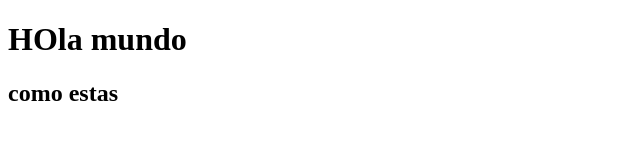
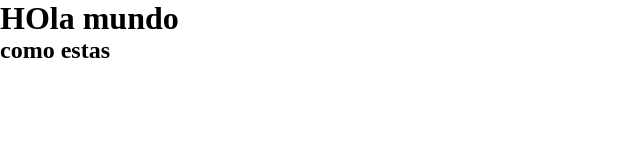
Before and after one commit to manusantamariaa/clase-github, a plain HTML site: page index.html in a window 1280 px wide. Shown: the whole page, without its empty margins (0-640 px from the left). Drawn offline with Linux system fonts and the light colour scheme.

Commit message:
Linkee el css

```diff
--- a/css/style.css
+++ b/css/style.css
@@ -1,3 +1,5 @@
 *{
     margin: 0;
+    padding: 0;
+    box-sizing: border-box;
 }
--- a/index.html
+++ b/index.html
@@ -4,6 +4,7 @@
     <meta charset="UTF-8">
     <meta http-equiv="X-UA-Compatible" content="IE=edge">
     <meta name="viewport" content="width=device-width, initial-scale=1.0">
+    <link rel="stylesheet" href="./css/style.css">
     <title>Document</title>
 </head>
 <body>
```
